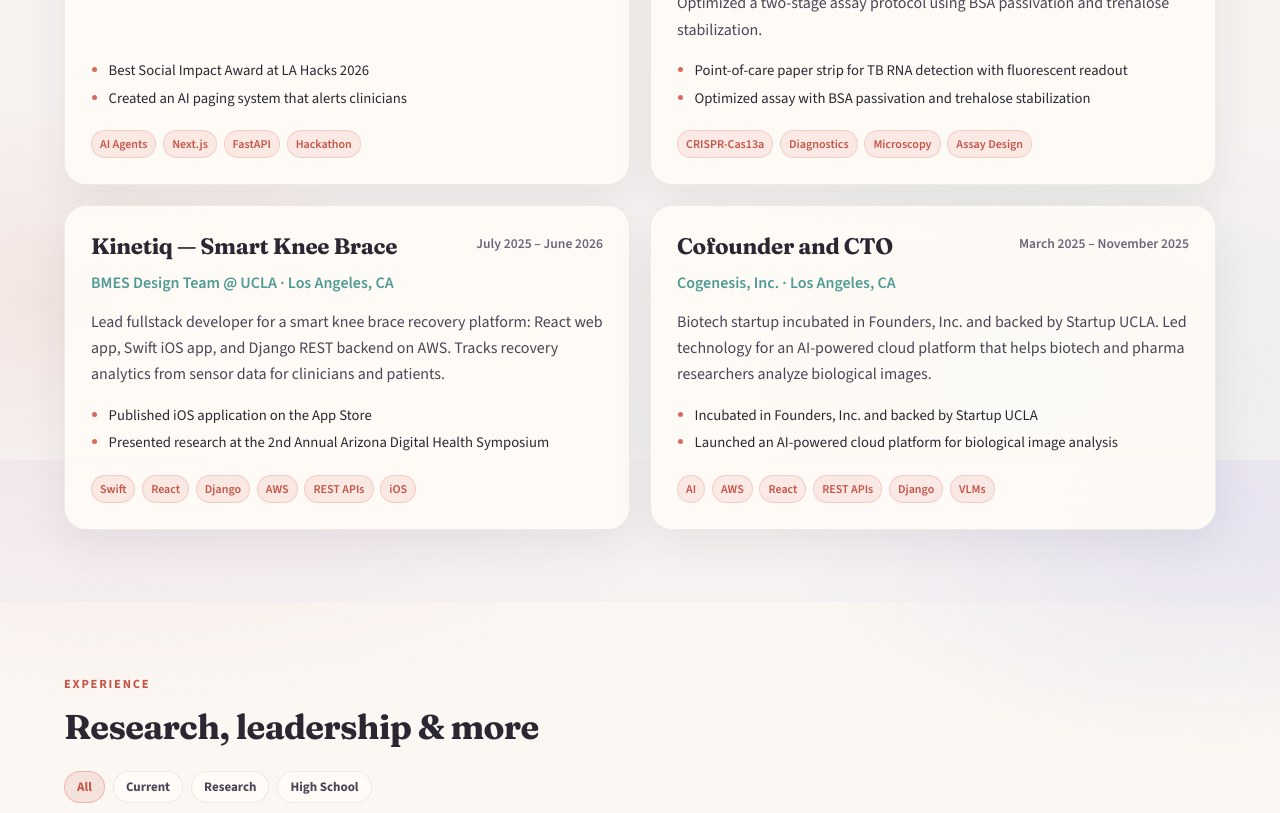
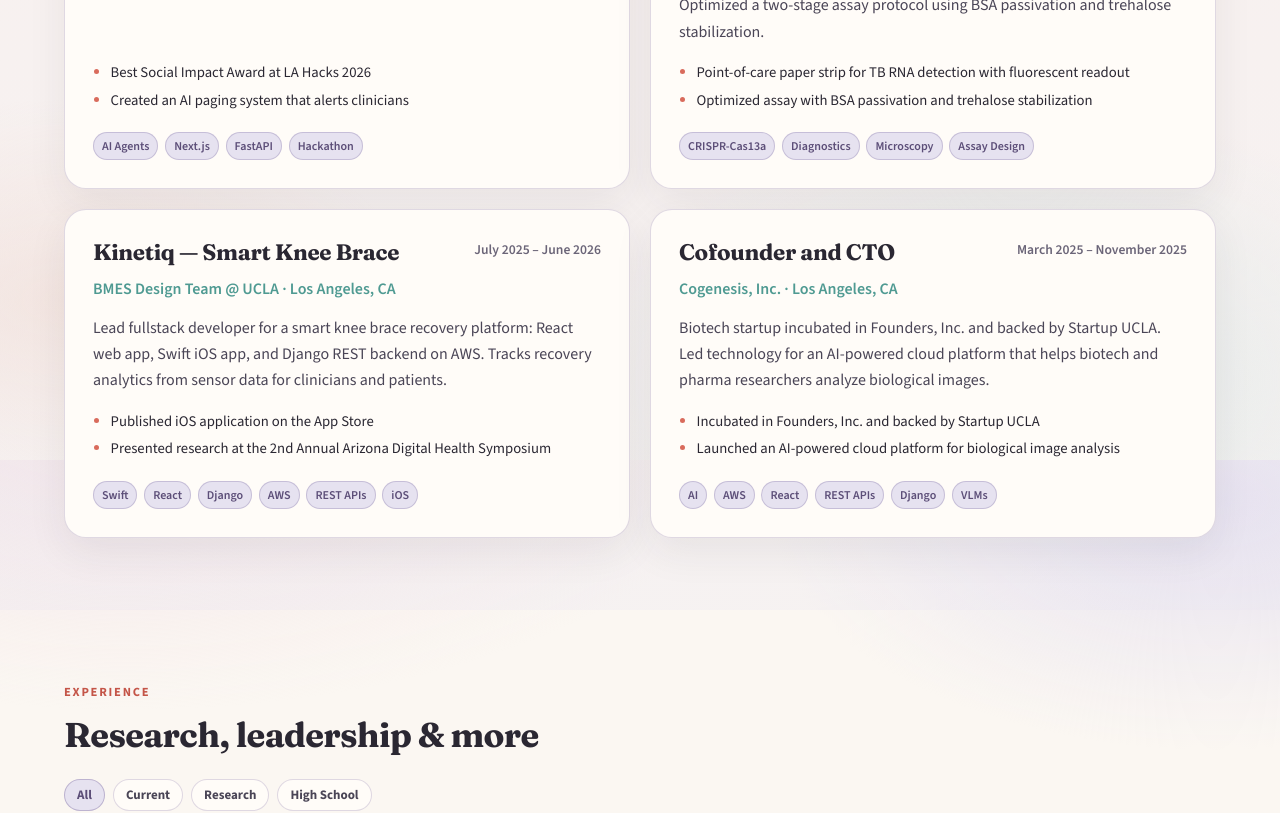
Before and after one commit to kvijay3/kvijay3.github.io, a React (Vite) app: page / in a window 1280 px wide. Shown: the part 1140-1953 px from the top of the page. Built offline with nearby package versions, Linux system fonts and the light colour scheme.

Commit message:
Polish Pastel Lab accents with lilac borders and mint chips.
Tighten card borders and filter chips to the lavender/mint system so the redesign reads softer and more cohesive while keeping high-contrast ink text.

```diff
--- a/src/index.css
+++ b/src/index.css
@@ -15,7 +15,7 @@
   --accent-teal: #4F9A92;  /* soft teal */
   --surface: rgba(255, 252, 248, 0.82);
   --surface-solid: #FFFCF8;
-  --border: rgba(42, 39, 50, 0.08);
+  --border: rgba(139, 123, 168, 0.22);
   --shadow: 0 10px 40px rgba(42, 39, 50, 0.06);
   --radius: 18px;
   --prose: 70ch;
--- a/src/pages/BiohackerHome.jsx
+++ b/src/pages/BiohackerHome.jsx
@@ -27,11 +27,14 @@ import experiencesData from '../data/experiences.json';
 const ACCENT = '#D96B5C';
 const ACCENT_DEEP = '#C45548';
 const TEAL = '#4F9A92';
+const LILAC_SOFT = '#E6E2F0';
+const MINT = '#E2EEE8';
+const MINT_INK = '#2F6F69';
 const INK = '#2A2732';
 const INK_SOFT = '#4A4556';
 const INK_MUTED = '#6B6578';
-const SURFACE = 'rgba(255, 252, 248, 0.88)';
-const BORDER = 'rgba(42, 39, 50, 0.08)';
+const SURFACE = '#FFFCF8';
+const BORDER = 'rgba(139, 123, 168, 0.28)';
 
 const FEATURED_IDS = [5, 4, 2, 3]; // Polaris, CRISPR TB, Kinetiq, Cogenesis
 const NAV_LINKS = [
@@ -89,9 +92,9 @@ const TechChips = ({ items, accent = false }) => (
         label={tech}
         size="small"
         sx={{
-          bgcolor: accent ? 'rgba(217, 107, 92, 0.12)' : 'rgba(79, 154, 146, 0.12)',
-          color: accent ? ACCENT_DEEP : '#2F6F69',
-          border: `1px solid ${accent ? 'rgba(217, 107, 92, 0.22)' : 'rgba(79, 154, 146, 0.22)'}`,
+          bgcolor: accent ? LILAC_SOFT : MINT,
+          color: accent ? '#5C4E78' : MINT_INK,
+          border: `1px solid ${accent ? 'rgba(139, 123, 168, 0.35)' : 'rgba(79, 154, 146, 0.28)'}`,
           fontFamily: '"Source Sans 3", sans-serif',
           fontWeight: 600,
           fontSize: '0.75rem',
@@ -106,7 +109,7 @@ const ExperienceCard = ({ experience, featured = false }) => (
   <Box
     component="article"
     sx={{
-      p: featured ? { xs: 2.5, md: 3.25 } : { xs: 2, md: 2.5 },
+      p: featured ? { xs: 2.75, md: 3.5 } : { xs: 2.25, md: 2.75 },
       borderRadius: featured ? '22px' : '16px',
       bgcolor: SURFACE,
       border: `1px solid ${BORDER}`,
@@ -116,9 +119,9 @@ const ExperienceCard = ({ experience, featured = false }) => (
       display: 'flex',
       flexDirection: 'column',
       '&:hover': {
-        borderColor: featured ? 'rgba(217, 107, 92, 0.35)' : 'rgba(79, 154, 146, 0.3)',
+        borderColor: featured ? 'rgba(139, 123, 168, 0.55)' : 'rgba(79, 154, 146, 0.4)',
         boxShadow: featured
-          ? '0 18px 48px rgba(42, 39, 50, 0.1)'
+          ? '0 18px 48px rgba(139, 123, 168, 0.14)'
           : '0 8px 24px rgba(42, 39, 50, 0.06)',
       },
     }}
@@ -588,10 +591,10 @@ const BiohackerHome = () => {
                     sx={{
                       cursor: 'pointer',
                       fontWeight: 700,
-                      bgcolor: active ? 'rgba(217,107,92,0.15)' : SURFACE,
-                      color: active ? ACCENT_DEEP : INK_SOFT,
-                      border: `1px solid ${active ? 'rgba(217,107,92,0.35)' : BORDER}`,
-                      '&:hover': { bgcolor: 'rgba(217,107,92,0.1)' },
+                      bgcolor: active ? LILAC_SOFT : SURFACE,
+                      color: active ? '#5C4E78' : INK_SOFT,
+                      border: `1px solid ${active ? 'rgba(139,123,168,0.45)' : BORDER}`,
+                      '&:hover': { bgcolor: 'rgba(230,226,240,0.7)' },
                     }}
                   />
                 );
```
